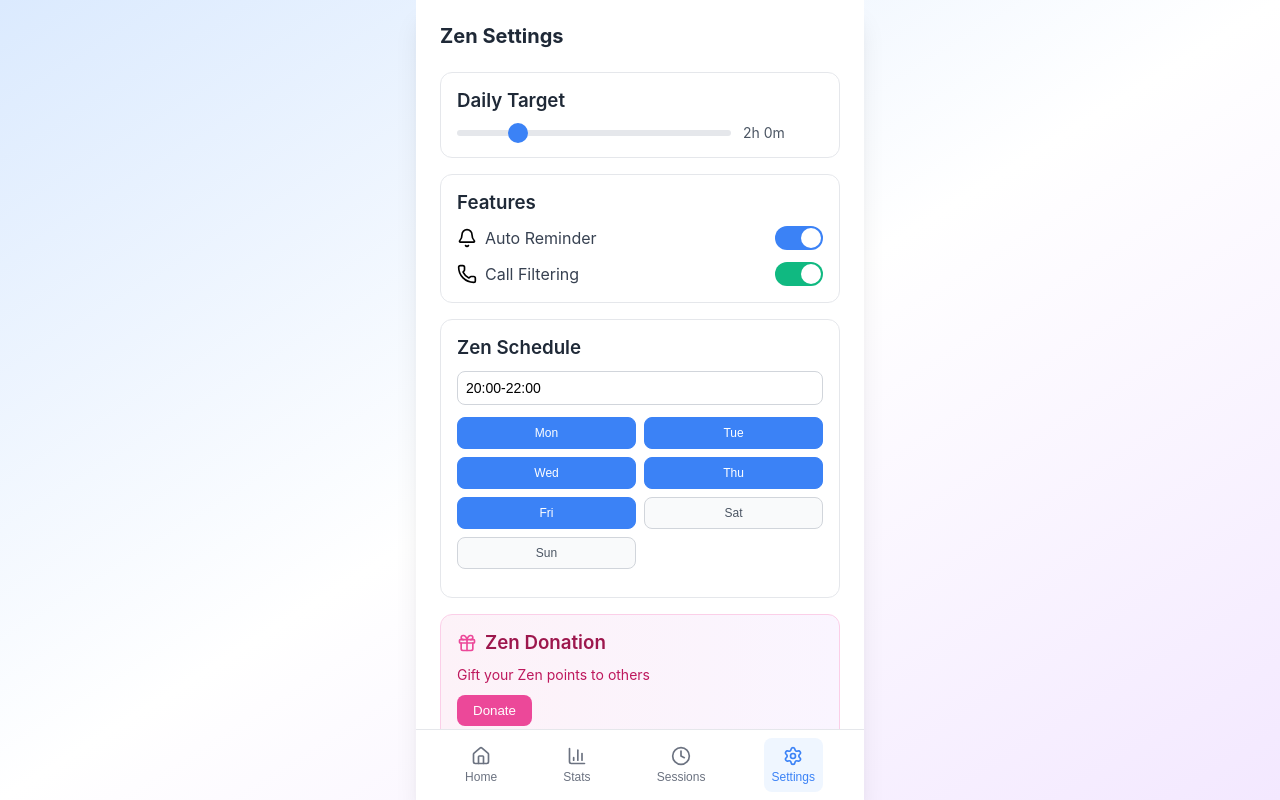
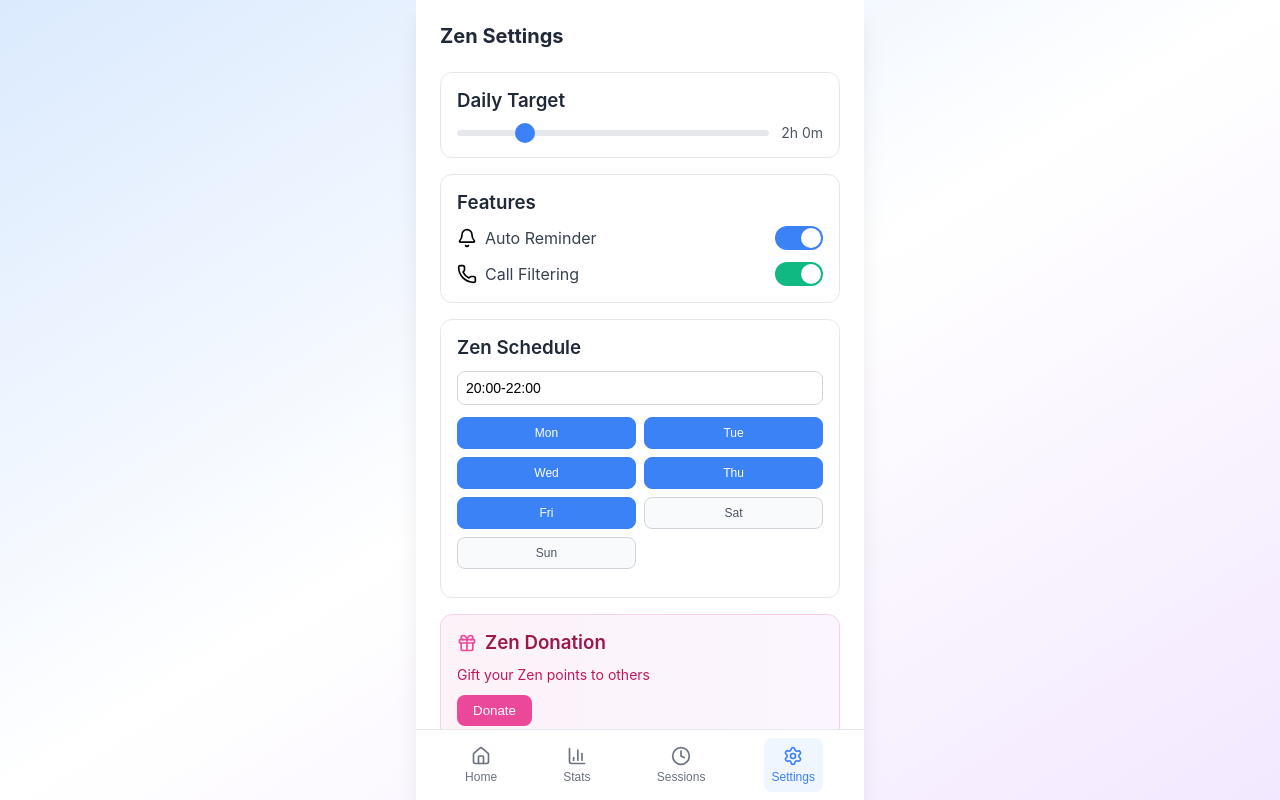
Before and after one commit to burakaydinofficial/zenbox, a React app in the folder frontend/: page / in a window 1280 px wide. Both pictures are taken after a click on the button "Settings". Built offline with nearby package versions, Linux system fonts and the light colour scheme; no server answers.

Commit message:
Small style update

```diff
--- a/frontend/src/styles.css
+++ b/frontend/src/styles.css
@@ -589,7 +589,8 @@ body {
 .target-value {
   font-size: 0.875rem;
   color: #4b5563;
-  width: 5rem;
+  /* flex-basis: 4rem; */
+  /* Adjusted to fit the new design */
 }
 
 /* Feature Toggles */
```
